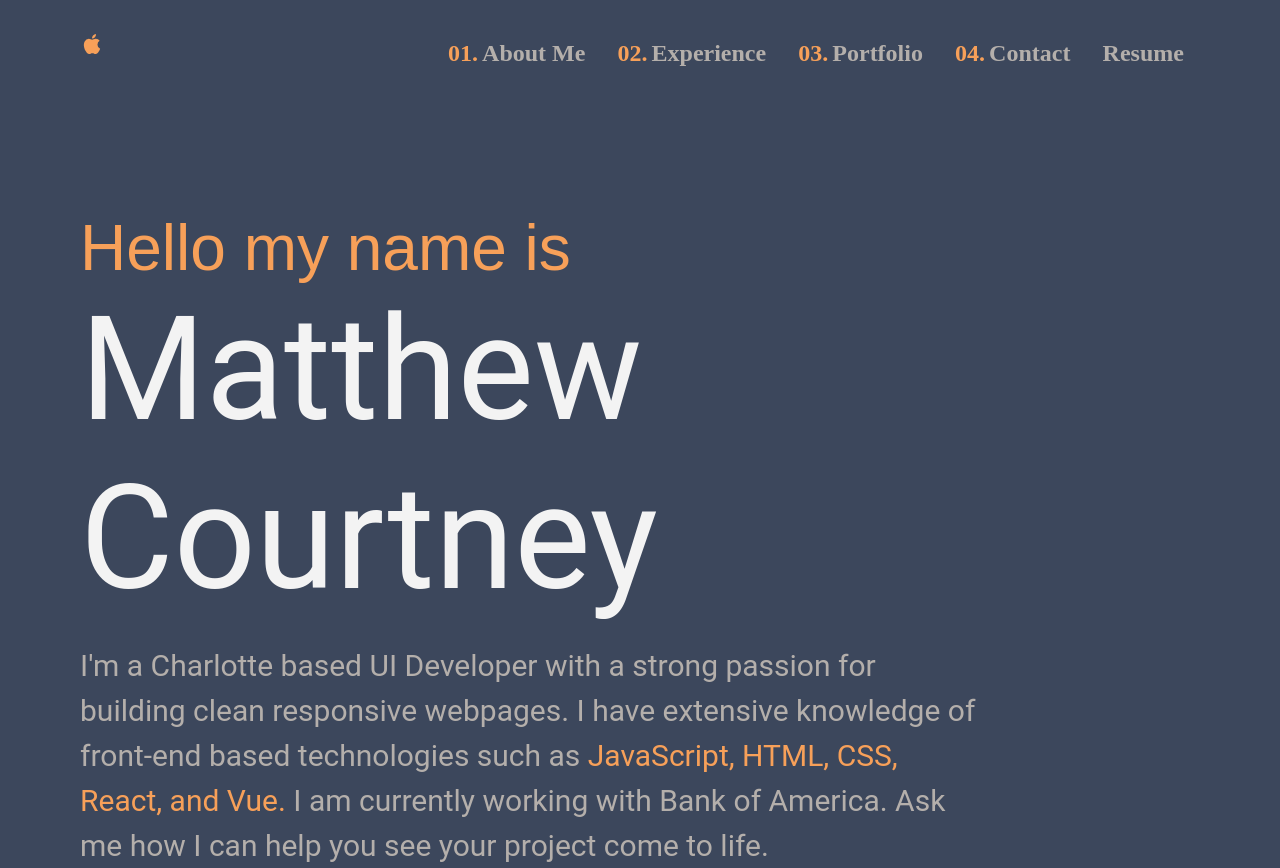
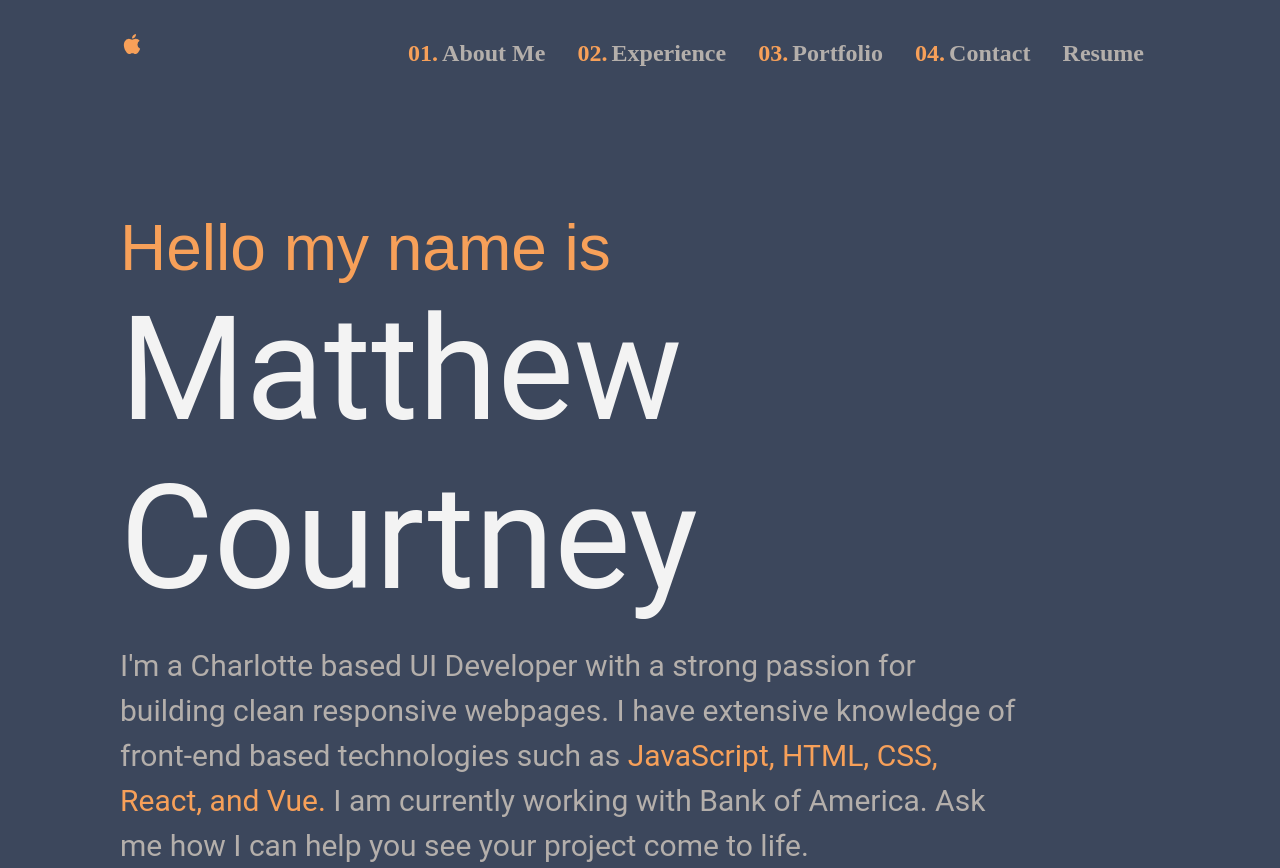
Before and after one commit to matthewcourtneydev/portfolio, a React (Create React App) app: page / in a window 1280 px wide. Built offline with nearby package versions, Linux system fonts and the light colour scheme.

Commit message:
mdc_portfolio cleaned up scss file

```diff
--- a/src/App.scss
+++ b/src/App.scss
@@ -72,26 +72,6 @@ body {
           color: $orange;
         }
       }
-
-      //     #hello {
-      //       color: $orange;
-      //       font-family: $tech-text;
-      //     }
-
-      //     #name {
-      //       color: rgb(243, 243, 243);
-      //       font-family: $bold-text;
-      //       font-size: 37px;
-      //     }
-
-      //     #bio {
-      //       color: $dark-text;
-      //       font-family: $bold-text;
-      //       margin: 0;
-      //       span {
-      //         color: $orange;
-      //       }
-      //     }
     }
 
     @media only screen and (min-width: 770px) {
@@ -103,7 +83,7 @@ body {
         padding-right: 0;
 
         #logo {
-          padding-left: 80px;
+          padding-left: 120px;
           padding-top: 16px;
           color: $orange;
         }
@@ -121,7 +101,7 @@ body {
           margin-left: auto;
           font-weight: bold;
           color: $dark-text;
-          padding-right: 80px;
+          padding-right: 120px;
 
           .nav-item:before {
             content: counter(nav-counter, decimal-leading-zero) ".";
@@ -134,7 +114,7 @@ body {
       }
 
       #home {
-        padding-left: 80px;
+        padding-left: 120px;
 
         #hello {
           font-size: 4em;
@@ -152,117 +132,6 @@ body {
         }
       }
     }
-    // .nav-bar {
-    //   position: inline-flex;
-    //   padding-top: 10px;
-
-    //   .logo {
-    //     float: left;
-    //     margin: 6px 15px;
-    //     margin-left: 80px;
-    //     color: $orange;
-    //     font-weight: bolder;
-
-    //     .icon {
-    //       color: $orange;
-    //       text-decoration: none;
-    //       font-size: 3em;
-    //     }
-    //   }
-
-    //   counter-set: nav-counter;
-
-    //   ul,
-    //   .bars {
-    //     float: right;
-    //     display: flex;
-    //     justify-content: flex-end;
-    //     list-style: none;
-    //     margin-right: 60px;
-
-    //     li {
-    //       margin: 0 15px;
-    //       font-weight: bold;
-    //       color: $dark-text;
-    //       font-family: $tech-text;
-
-    //       a {
-    //         text-decoration: none;
-    //         color: inherit;
-    //       }
-    //     }
-
-    //     li:hover {
-    //       color: $orange;
-    //     }
-
-    //     li:before {
-    //       content: counter(nav-counter, decimal-leading-zero) ".";
-    //       counter-increment: nav-counter;
-    //       margin-right: 4px;
-    //       color: $orange;
-    //     }
-
-    //     a {
-    //       text-decoration: none;
-    //       .resume-button {
-    //         padding: 5px 8px;
-    //         font-weight: normal;
-    //         border-radius: 2px;
-    //         font-size: 1em;
-    //         top: -7px;
-    //         position: relative;
-    //         color: $orange;
-    //         border: solid 2px $orange;
-    //       }
-
-    //       .resume-button:before {
-    //         display: none;
-    //       }
-
-    //       .resume-button:hover {
-    //         color: $background;
-    //         background-color: #f7a059;
-    //       }
-    //     }
-    //   }
-
-    .bars {
-      display: none;
-    }
-
-    //   @media only screen and (max-width: 600px) {
-    //     padding-top: 0;
-
-    //     ul {
-    //       display: none;
-    //     }
-
-    //     .bars {
-    //       display: flex;
-    //       margin-right: 30px;
-    //       color: $orange;
-    //       font-size: 1.5em;
-    //       padding-top: 25px;
-    //     }
-
-    //     .logo {
-    //       margin-left: 30px;
-
-    //       img {
-    //         margin-top: 8px;
-    //       }
-    //     }
-    //   }
-
-    //   @media only screen and (min-width: 1380px) {
-    //     font-size: 1.1em;
-    //   }
-    // }
-
-    // .scrolled {
-    //   box-shadow: rgba(0, 0, 0, 0.15) 0px 5px 15px 0px;
-    // }
 
     .nav-side-bar {
       position: fixed;
```
